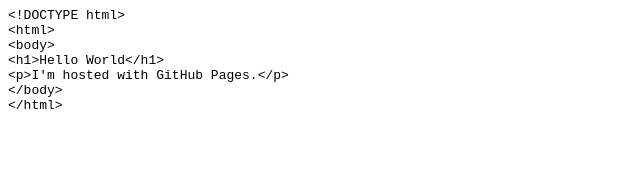
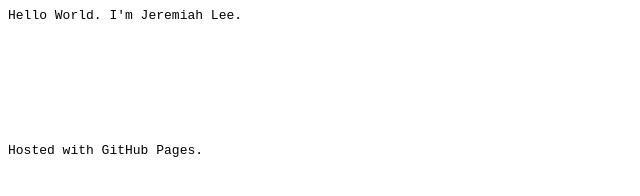
Before and after one commit to JeremiahLee1/jeremiahlee1.github.io, a plain HTML site: page index.html in a window 1280 px wide. Shown: the whole page, without its empty margins (0-640 px from the left). Drawn offline with Linux system fonts and the light colour scheme.

Commit message:
Update index.html
Updated.

```diff
--- a/index.html
+++ b/index.html
@@ -5,7 +5,7 @@
 	<TITLE></TITLE>
 	<META NAME="GENERATOR" CONTENT="OpenOffice 4.1.1  (Unix)">
 	<META NAME="CREATED" CONTENT="20190424;16371600">
-	<META NAME="CHANGED" CONTENT="20190424;16374800">
+	<META NAME="CHANGED" CONTENT="20190424;16432900">
 	<STYLE TYPE="text/css">
 	<!--
 		@page { margin: 0.79in }
@@ -14,13 +14,17 @@
 	</STYLE>
 </HEAD>
 <BODY LANG="en-US" DIR="LTR">
-<PRE><CODE>&lt;!DOCTYPE html&gt;</CODE>
-<CODE>&lt;html&gt;</CODE>
-<CODE>&lt;body&gt;</CODE>
-<CODE>&lt;h1&gt;Hello World&lt;/h1&gt;</CODE>
-<CODE>&lt;p&gt;I'm hosted with GitHub Pages.&lt;/p&gt;</CODE>
-<CODE>&lt;/body&gt;</CODE>
-<CODE>&lt;/html&gt;</CODE></PRE><P STYLE="margin-bottom: 0in">
+<PRE><CODE>Hello World. I'm Jeremiah Lee.</CODE>
+
+
+
+
+
+
+
+
+<CODE>Hosted with GitHub Pages.</CODE>
+</PRE><P STYLE="margin-bottom: 0in">
 <BR>
 </P>
 </BODY>
```
